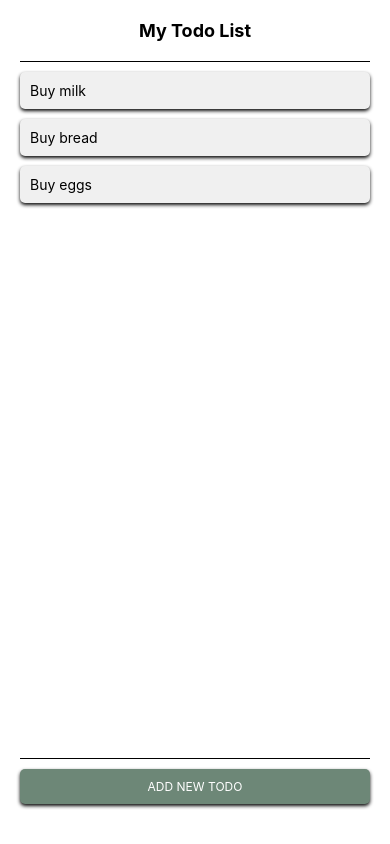
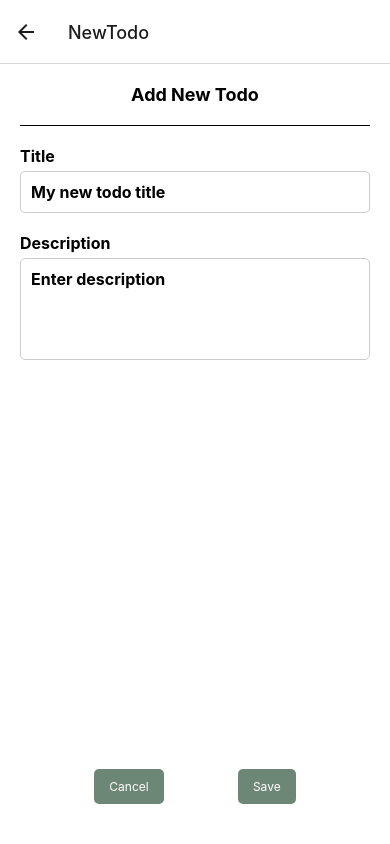
Before and after one commit to AbhayaStha/My-Todo-List, a React Native app: screen /NewTodo in a window 390 px wide. Built offline with nearby package versions, Linux system fonts and the light colour scheme.

Commit message:
Addition of New Todo page and features

```diff
--- a/App.js
+++ b/App.js
@@ -1,97 +1,17 @@
-import React from 'react';
-import { StyleSheet, Text, TouchableOpacity, View } from 'react-native';
+import { NavigationContainer } from "@react-navigation/native";
+import { createStackNavigator } from "@react-navigation/stack";
 
+import { Home } from "./src/screens/Home";
+import { NewTodo } from "./src/screens/NewTodo";
+
+
+const Stack = createStackNavigator()
 export default function App() {
-  return (
-    <View style={styles.container}>
-      <View style={styles.content}>
-        <Text style={styles.title}>My Todo List</Text>
-        <View style={styles.separator}></View>
-        <View style={styles.todoList}>
-            <View style={styles.todoItem}>
-            <Text style={styles.todoText}>Buy milk</Text>
-          </View>
-          <View style={styles.todoItem}>
-            <Text style={styles.todoText}>Buy bread</Text>
-          </View>
-          <View style={styles.todoItem}>
-            <Text style={styles.todoText}>Buy eggs</Text>
-          </View>
-        </View>
-      </View>
-      <View style={styles.separator}></View>
-      <TouchableOpacity style={styles.addButton}>
-        <Text style={styles.buttonText}>ADD NEW TODO</Text>
-      </TouchableOpacity>
-    </View>
-  );
+  return(
+    <NavigationContainer>
+      <Stack.Navigator initialRouteName="Home">
+        <Stack.Screen name="Home" component={Home}/>
+        <Stack.Screen name="NewTodo" component={NewTodo}/>
+      </Stack.Navigator>
+    </NavigationContainer>)
 }
-
-const styles = StyleSheet.create({
-  container: {
-    flex: 1,
-    backgroundColor: '#fff',
-    alignItems: 'center',
-    justifyContent: 'space-between',
-    padding: 20,
-  },
-  content: {
-    flex: 1,
-    alignSelf: 'stretch',
-  },
-  title: {
-    fontSize: 18,
-    fontWeight: 'bold',
-    marginBottom: 10,
-    alignSelf: 'center',
-  },
-  separator: {
-    width: '100%',
-    height: 1,
-    backgroundColor: '#000',
-    marginVertical: 10,
-  },
-  todoList: {
-    alignItems: 'stretch',
-    marginBottom: 10,
-    alignSelf: 'stretch',
-  },
-  todoItem: {
-    backgroundColor: '#f0f0f0',
-    padding: 10,
-    borderRadius: 5,
-    marginBottom: 10,
-    shadowColor: '#000',
-    shadowOffset: {
-      width: 0,
-      height: 2,
-    },
-    shadowOpacity: 0.96,
-    shadowRadius: 3.84,
-    elevation: 5,
-  },
-  todoText: {
-    fontSize:14,
-  },
-  addButton: {
-    backgroundColor: '#6D8777',
-    paddingHorizontal: 15,
-    paddingVertical: 10,
-    borderRadius: 5,
-    alignSelf: 'stretch',
-    marginBottom: 20,
-    shadowColor: '#000',
-    shadowOffset: {
-      width: 0,
-      height: 2,
-    },
-    shadowOpacity: 0.96,
-    shadowRadius: 3.84,
-    elevation: 5,
-  },
-  buttonText: {
-    color: 'white',
-    fontSize: 12,
-    textAlign: 'center',
-  },
-});
--- /dev/null
+++ b/src/screens/Home.js
@@ -0,0 +1,103 @@
+import { StyleSheet, Text, TouchableOpacity, View } from 'react-native';
+import { useNavigation } from "@react-navigation/native";
+
+export const Home = () => {
+    const navigation = useNavigation();
+    const gotoNewTodoHandler = () => {
+      console.log("NewTodo button clicked");
+      navigation.navigate("NewTodo");
+    };
+
+  return (
+    <View style={styles.container}>
+      <View style={styles.content}>
+        <Text style={styles.title}>My Todo List</Text>
+        <View style={styles.separator}></View>
+        <View style={styles.todoList}>
+            <View style={styles.todoItem}>
+            <Text style={styles.todoText}>Buy milk</Text>
+          </View>
+          <View style={styles.todoItem}>
+            <Text style={styles.todoText}>Buy bread</Text>
+          </View>
+          <View style={styles.todoItem}>
+            <Text style={styles.todoText}>Buy eggs</Text>
+          </View>
+        </View>
+      </View>
+      <View style={styles.separator}></View>
+      <TouchableOpacity style={styles.addButton} onPress = {gotoNewTodoHandler}>
+        <Text style={styles.buttonText}>ADD NEW TODO</Text>
+      </TouchableOpacity>
+    </View>
+  );
+}
+
+const styles = StyleSheet.create({
+  container: {
+    flex: 1,
+    backgroundColor: '#fff',
+    alignItems: 'center',
+    justifyContent: 'space-between',
+    padding: 20,
+  },
+  content: {
+    flex: 1,
+    alignSelf: 'stretch',
+  },
+  title: {
+    fontSize: 18,
+    fontWeight: 'bold',
+    marginBottom: 10,
+    alignSelf: 'center',
+  },
+  separator: {
+    width: '100%',
+    height: 1,
+    backgroundColor: '#000',
+    marginVertical: 10,
+  },
+  todoList: {
+    alignItems: 'stretch',
+    marginBottom: 10,
+    alignSelf: 'stretch',
+  },
+  todoItem: {
+    backgroundColor: '#f0f0f0',
+    padding: 10,
+    borderRadius: 5,
+    marginBottom: 10,
+    shadowColor: '#000',
+    shadowOffset: {
+      width: 0,
+      height: 2,
+    },
+    shadowOpacity: 0.96,
+    shadowRadius: 3.84,
+    elevation: 5,
+  },
+  todoText: {
+    fontSize:14,
+  },
+  addButton: {
+    backgroundColor: '#6D8777',
+    paddingHorizontal: 15,
+    paddingVertical: 10,
+    borderRadius: 5,
+    alignSelf: 'stretch',
+    marginBottom: 20,
+    shadowColor: '#000',
+    shadowOffset: {
+      width: 0,
+      height: 2,
+    },
+    shadowOpacity: 0.96,
+    shadowRadius: 3.84,
+    elevation: 5,
+  },
+  buttonText: {
+    color: 'white',
+    fontSize: 12,
+    textAlign: 'center',
+  },
+});
--- /dev/null
+++ b/src/screens/NewTodo.js
@@ -0,0 +1,114 @@
+import React, { useState } from 'react';
+import { StyleSheet, Text, TouchableOpacity, View, TextInput } from 'react-native';
+
+export const NewTodo = ({ navigation }) => {
+  const [title, setTitle] = useState("");
+  const [description, setDescription] = useState("");
+
+  const changeTitleHandler = (val) => setTitle(val);
+  const changeDescriptionHandler = (val) => setDescription(val);
+
+  return (
+    <View style={styles.container}>
+      <View style={styles.content}>
+        <Text style={styles.title}>Add New Todo</Text>
+        <View style={styles.separator} />
+        <Text style={styles.inputLabel}>Title</Text>
+        <TextInput
+          style={styles.textInput}
+          placeholder="My new todo title"
+          value={title}
+          onChangeText={changeTitleHandler}
+          underlineColorAndroid="transparent"
+        />
+        <Text style={styles.inputLabel}>Description</Text>
+        <TextInput
+          style={styles.multilineTextInput}
+          placeholder="Enter description"
+          value={description}
+          onChangeText={changeDescriptionHandler}
+          multiline
+          textAlignVertical="top"
+          numberOfLines={4}
+        />
+      </View>
+      <View style={styles.buttonContainer}>
+        <TouchableOpacity style={styles.button} onPress={() => navigation.navigate("Home")}>
+          <Text style={styles.buttonText}>Cancel</Text>
+        </TouchableOpacity>
+        <TouchableOpacity style={styles.button} onPress={() => console.log("hello")}>
+          <Text style={styles.buttonText}>Save</Text>
+        </TouchableOpacity>
+      </View>
+    </View>
+  );
+}
+
+const styles = StyleSheet.create({
+  container: {
+    flex: 1,
+    backgroundColor: '#fff',
+    padding: 20,
+  },
+  content: {
+    flex: 1,
+    alignSelf: 'stretch',
+  },
+  title: {
+    fontSize: 18,
+    fontWeight: 'bold',
+    marginBottom: 10,
+    alignSelf: 'center',
+  },
+  separator: {
+    width: '100%',
+    height: 1,
+    backgroundColor: '#000',
+    marginVertical: 10,
+  },
+  inputLabel: {
+    fontSize: 16,
+    fontWeight: 'bold',
+    marginTop: 10,
+    marginBottom: 5,
+    alignSelf: 'flex-start',
+  },
+  textInput: {
+    fontSize: 16,
+    fontWeight: 'bold',
+    padding: 10,
+    borderRadius: 5,
+    borderColor: '#ccc',
+    borderWidth: 1,
+    alignSelf: 'stretch',
+    marginBottom: 10,
+  },
+  multilineTextInput: {
+    fontSize: 16,
+    fontWeight: 'bold',
+    padding: 10,
+    borderRadius: 5,
+    borderColor: '#ccc',
+    borderWidth: 1,
+    alignSelf: 'stretch',
+    marginBottom: 20,
+    minHeight: 100,
+    textAlignVertical: 'top',
+  },
+  buttonContainer: {
+    flexDirection: 'row',
+    justifyContent: 'space-evenly',
+  },
+  button: {
+    backgroundColor: '#6D8777',
+    paddingHorizontal: 15,
+    paddingVertical: 10,
+    borderRadius: 5,
+    marginBottom: 20,
+  },
+  buttonText: {
+    color: 'white',
+    fontSize: 12,
+    textAlign: 'center',
+  },
+});
```
Also changed, not shown: package.json (+6 -1 lines), 2 other files (tests, documents, lock files or other folders).
